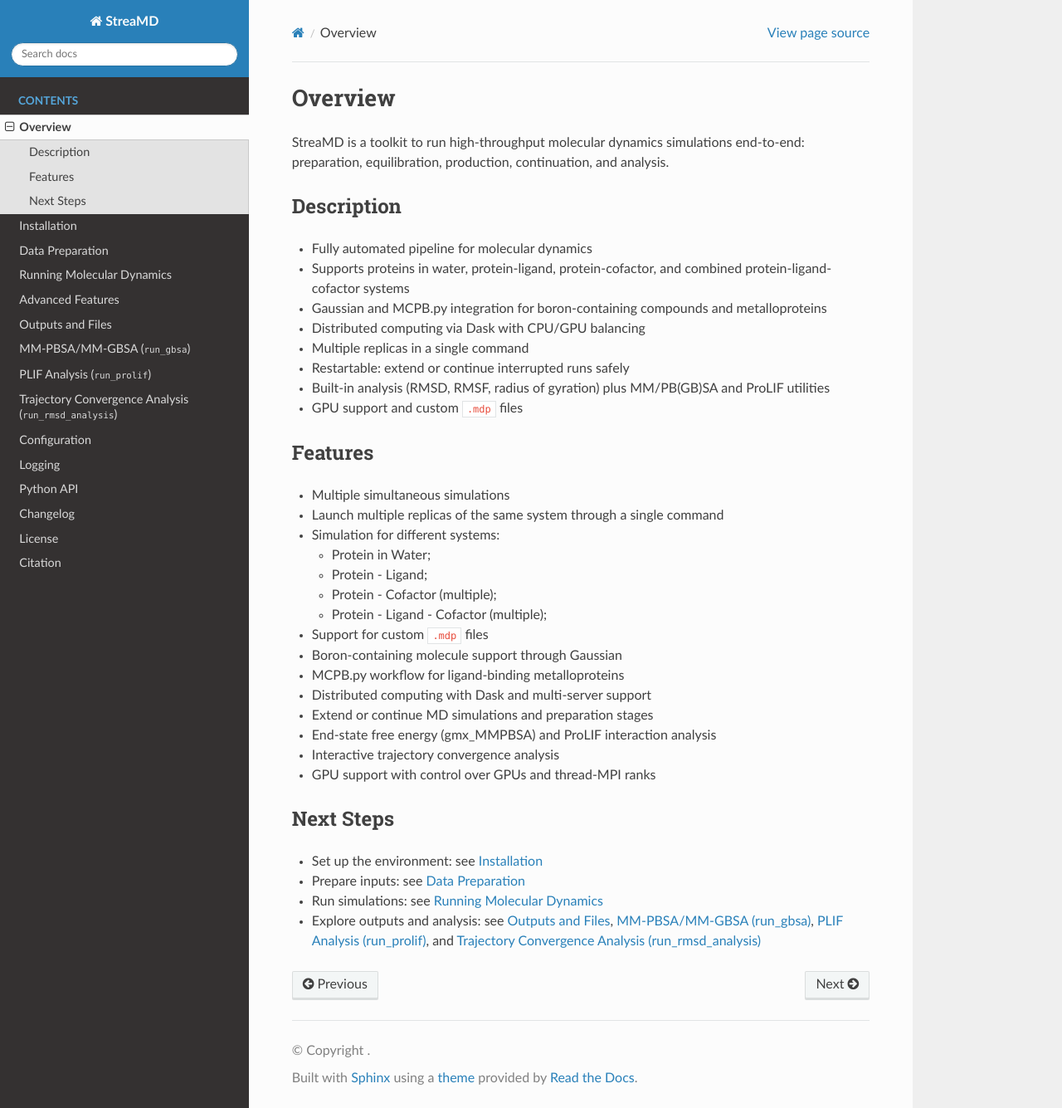
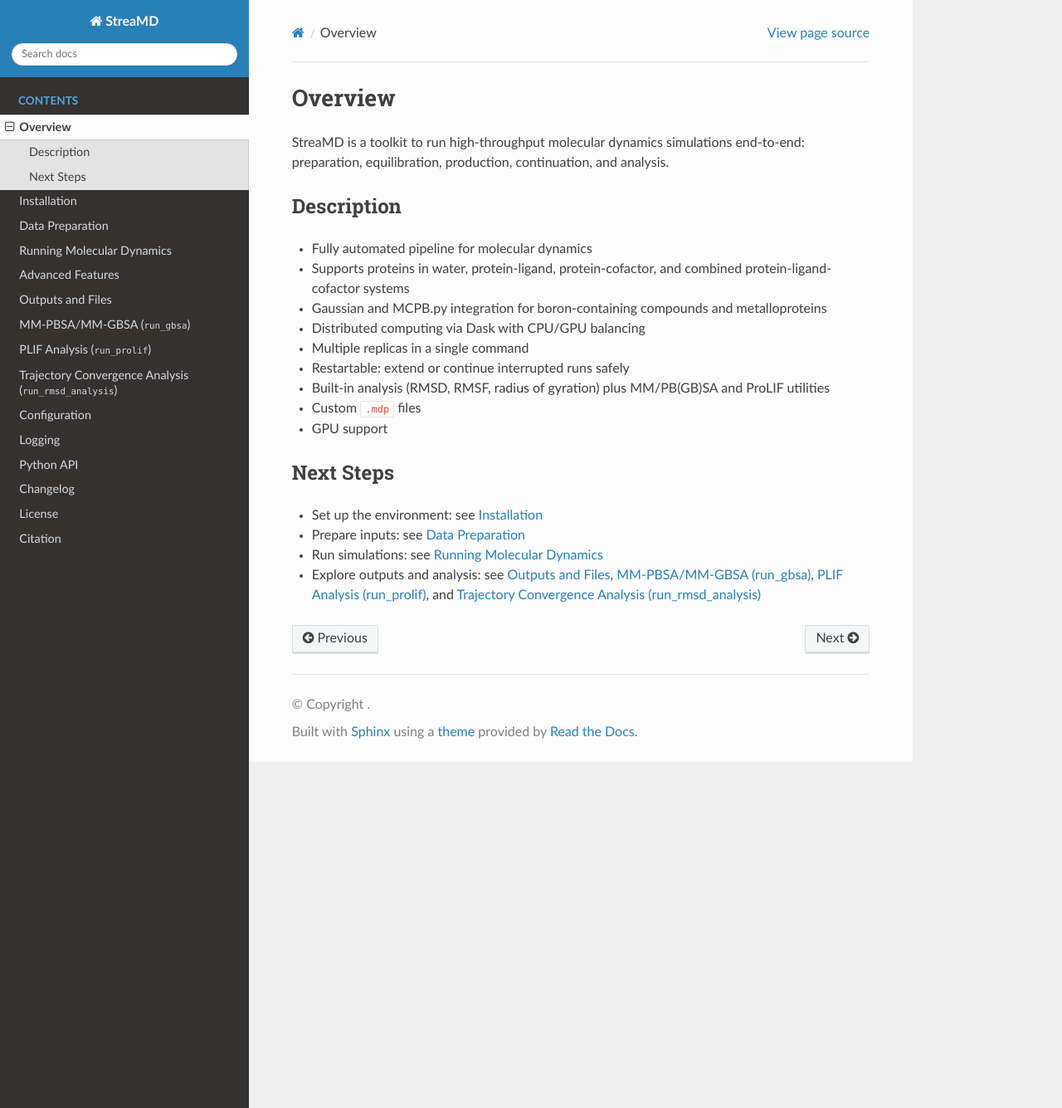
Before and after one commit to ci-lab-cz/streamd, a Sphinx documentation site: the page built from docs/overview.md, in a window 1280 px wide and 1335 px high. Shown: the whole window at 83% size. Built offline with Sphinx 7.4.7 and the Read the Docs theme 3.1.0, drawn with Linux system fonts in a browser that asks for light colours.

Commit message:
update overview docs

```diff
--- a/docs/overview.md
+++ b/docs/overview.md
@@ -10,26 +10,8 @@ StreaMD is a toolkit to run high-throughput molecular dynamics simulations end-t
 - Multiple replicas in a single command
 - Restartable: extend or continue interrupted runs safely
 - Built-in analysis (RMSD, RMSF, radius of gyration) plus MM/PB(GB)SA and ProLIF utilities
-- GPU support and custom `.mdp` files
-
-## Features
-- Multiple simultaneous simulations
-- Launch multiple replicas of the same system through a single command
-- Simulation for different systems:
-    - Protein in Water;
-    - Protein - Ligand;
-    - Protein - Cofactor (multiple);
-    - Protein - Ligand - Cofactor (multiple);
-
-- Support for custom `.mdp` files
-- Boron-containing molecule support through Gaussian
-- MCPB.py workflow for ligand-binding metalloproteins
-- Distributed computing with Dask and multi-server support
-- Extend or continue MD simulations and preparation stages
-- End-state free energy (gmx_MMPBSA) and ProLIF interaction analysis
-- Interactive trajectory convergence analysis
-- GPU support with control over GPUs and thread-MPI ranks
-
+- Custom `.mdp` files
+- GPU support
 
 ## Next Steps
 - Set up the environment: see {doc}`installation`
```
Also changed, not shown: docs/logging.md (+5 -0 lines).
